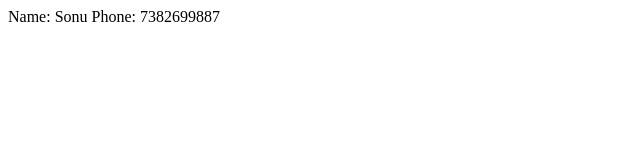
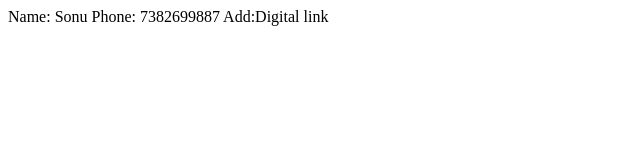
Before and after one commit to Sonu-sharma92/Frontend-Appplication, a plain HTML site: page contact.html in a window 1280 px wide. Shown: the whole page, without its empty margins (0-640 px from the left). Drawn offline with Linux system fonts and the light colour scheme.

Commit message:
address is updated

```diff
--- a/contact.html
+++ b/contact.html
@@ -4,5 +4,6 @@
   <body>
     Name: Sonu
     Phone: 7382699887
+    Add:Digital link
     </body>
   </html>
```
